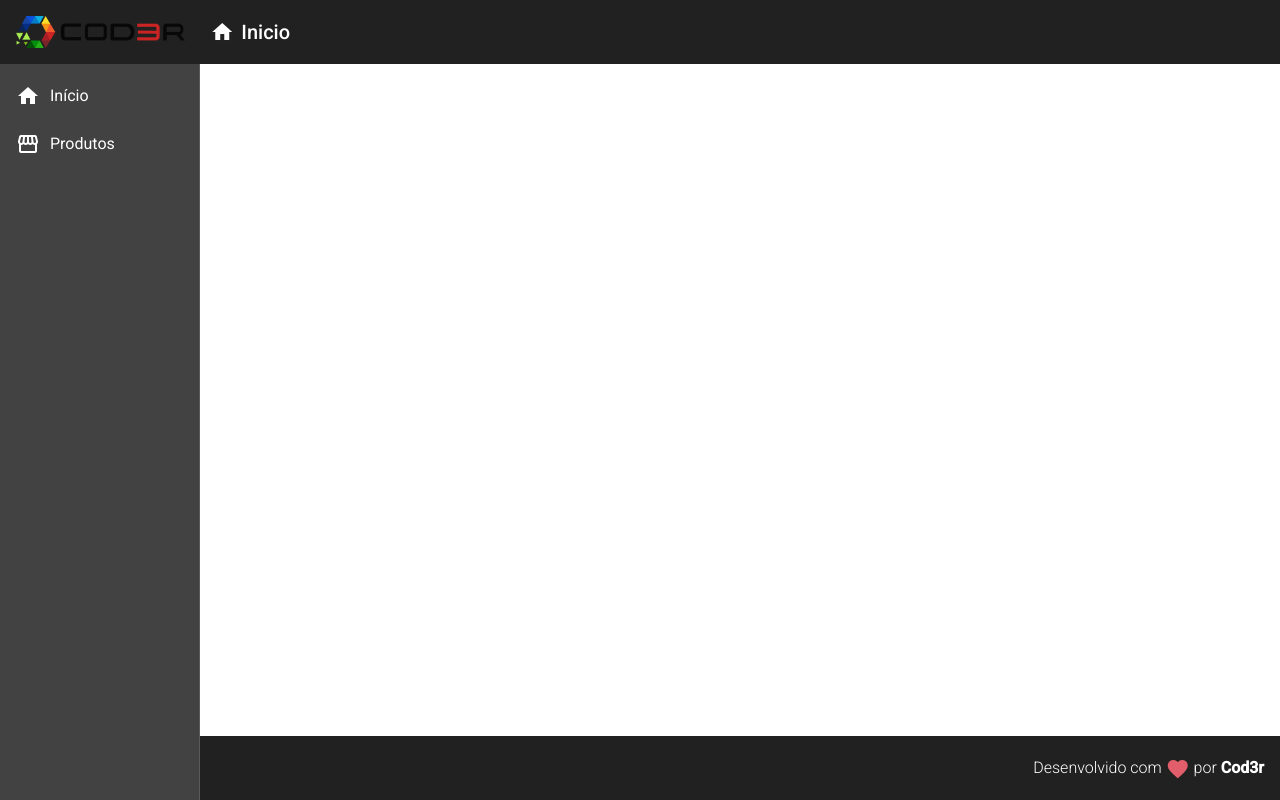
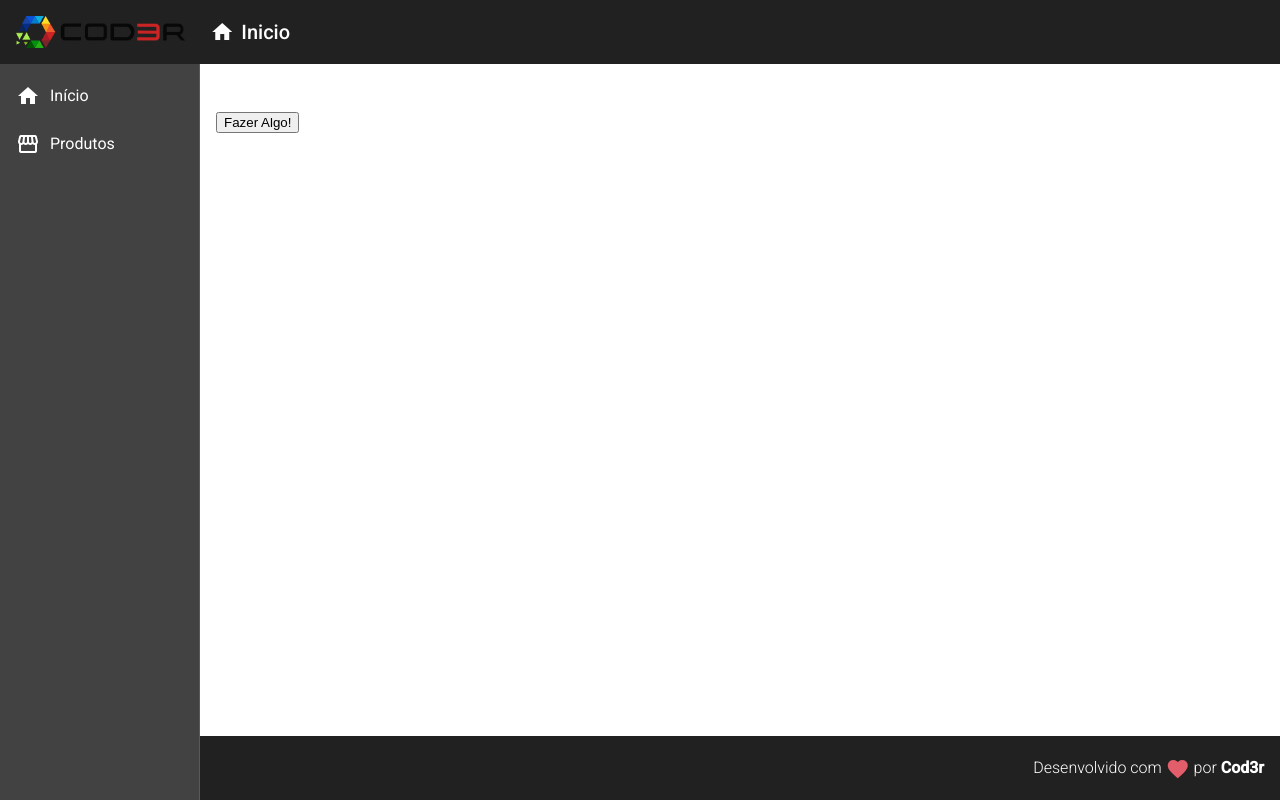
Before and after one commit to GustavoRSL/Angular_Cod3r, an Angular app in the folder Crud/frontend/: page /products/create in a window 1280 px wide. Built offline with nearby package versions, Linux system fonts and the light colour scheme.

Commit message:
Criando bindings de atributo e evento.

```diff
--- a/Crud/frontend/src/app/components/product/product-create/product-create.component.html
+++ b/Crud/frontend/src/app/components/product/product-create/product-create.component.html
@@ -1 +1,5 @@
-<p>product-create works!</p>
+<p [id]="atributoQualquer">product-create works!</p>
+<!-- Event Bind -->
+<button (click)="fazerAlgo()">
+  Fazer Algo!
+</button>
--- a/Crud/frontend/src/app/components/product/product-create/product-create.component.ts
+++ b/Crud/frontend/src/app/components/product/product-create/product-create.component.ts
@@ -7,9 +7,15 @@ import { Component, OnInit } from '@angular/core';
 })
 export class ProductCreateComponent implements OnInit {
 
+  atributoQualquer = "Qualquer"
+
   constructor() { }
 
   ngOnInit(): void {
   }
 
+  fazerAlgo(): void {
+    console.log('Fazendo algo!')
+  }
+
 }
```
